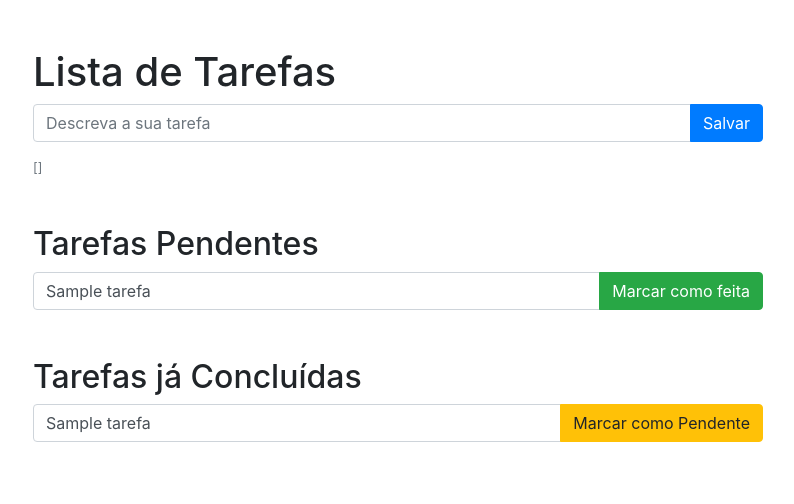
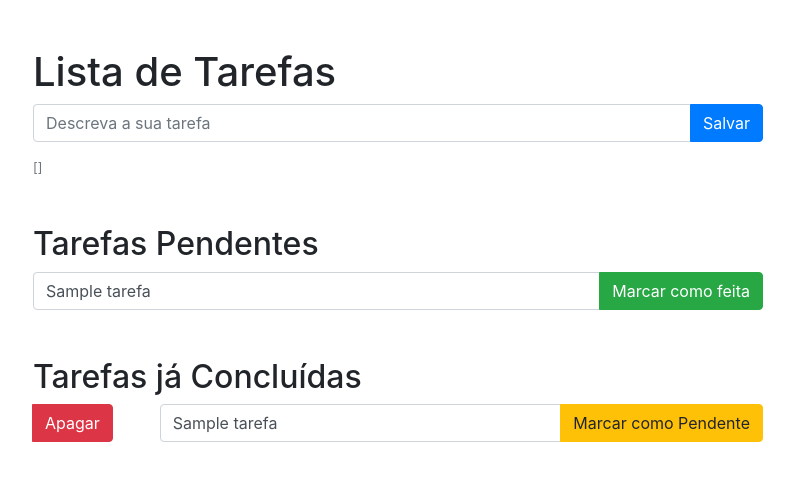
Before and after one commit to jasielserra/django-pro, a Django app: template webdev/tarefas/templates/tarefas/home.html in a window 1280 px wide. Shown: the top 504 px of the page, without its empty margins (242-1036 px from the left). Run offline with Django 3.2, Linux system fonts and the light colour scheme; the template is opened without the code that fills it: most values are stand-ins (such as "Sample title", 1, 10 or a date in 2020); some libraries are stand-ins or nearby versions.

Commit message:
Implementada view e frontend de apagar a tarefas.

```diff
--- a/webdev/tarefas/templates/tarefas/home.html
+++ b/webdev/tarefas/templates/tarefas/home.html
@@ -40,6 +40,18 @@
             <h2 class="mt-5">Tarefas já Concluídas</h2>
 
              {% for tarefa in tarefas_feitas %}
+            <div class="row">
+                <div class="col-2">
+                      <form action="{% url 'tarefas:apagar' tarefa_id=tarefa.id %}" method="post">
+                        {% csrf_token %}
+                     <div class="input-group mb-3">
+                     <div class="input-group-append">
+                          <button type="submit" class="btn btn-danger">Apagar</button>
+                     </div>
+                     </div>
+                     </form>
+                </div>
+                <div class="col-10">
                       <form action="{% url 'tarefas:detalhe' tarefa_id=tarefa.id %}" method="post">
                         {% csrf_token %}
                      <div class="input-group mb-3">
@@ -49,6 +61,8 @@
                      </div>
                      </div>
                      </form>
+                </div>
+            </div>
 
             {% endfor %}
 
--- a/webdev/tarefas/urls.py
+++ b/webdev/tarefas/urls.py
@@ -7,4 +7,5 @@ app_name = 'tarefas'
 urlpatterns = [
     path('', views.home, name='home'),
     path('<int:tarefa_id>', views.detalhe, name='detalhe'),
+    path('apagar/<int:tarefa_id>', views.apagar, name='apagar'),
 ]
```
Also changed, not shown: webdev/tarefas/tests/test_apagar_tarefa.py (+4 -1 lines), webdev/tarefas/views.py (+11 -4 lines). Lines whose indentation alone changed are shown as unchanged.
